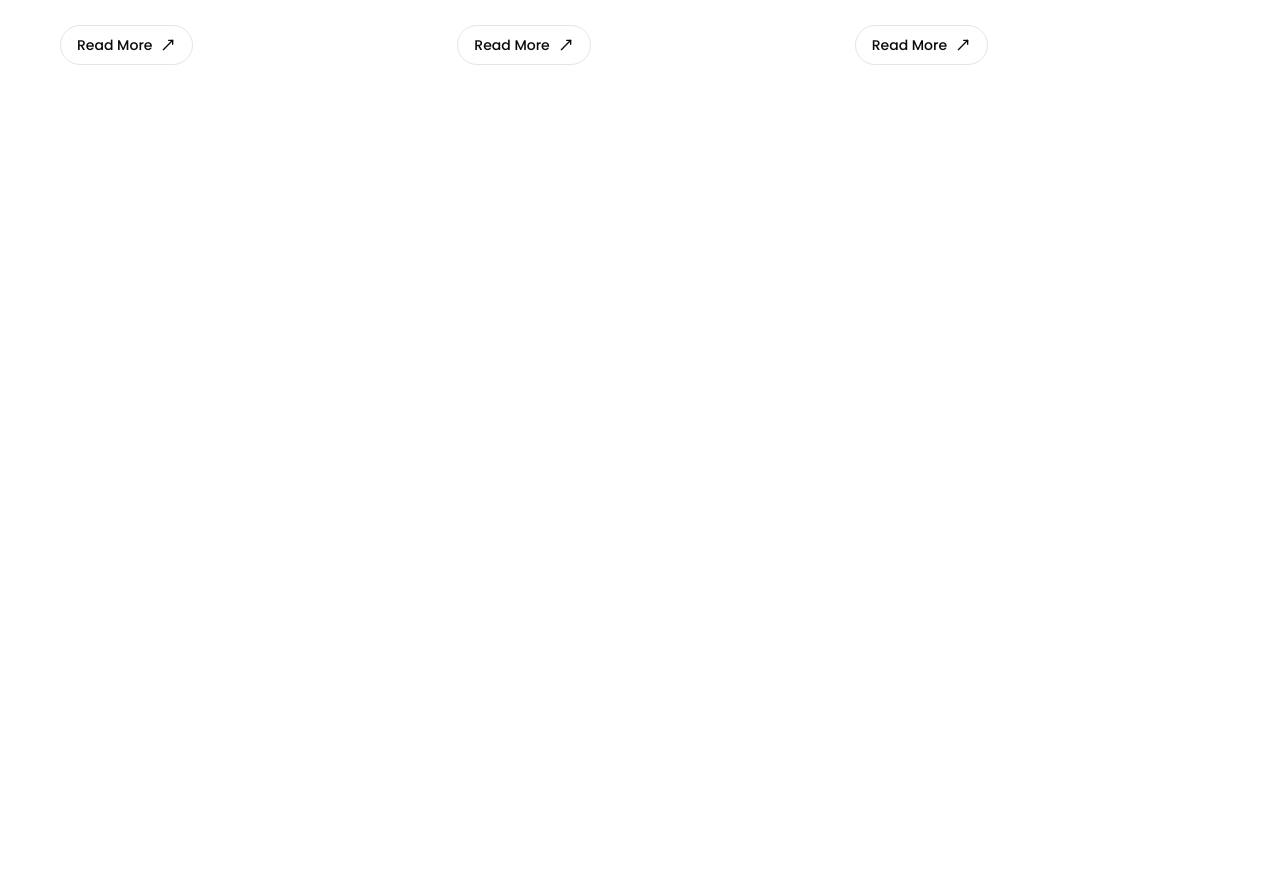
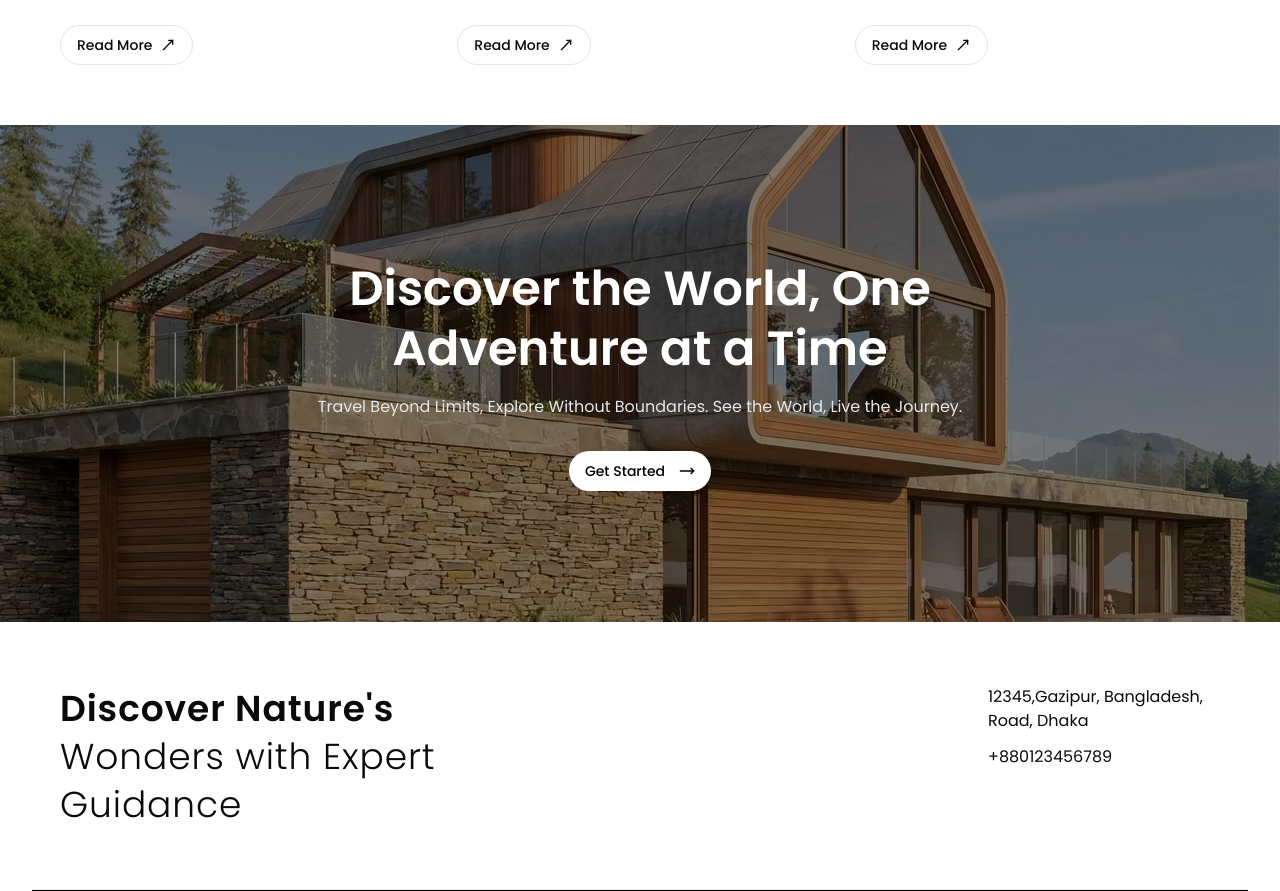
Before and after one commit to Fnrzz/realestate, a Next.js app: page / in a window 1280 px wide. Shown: the part 4405-5296 px from the top of the page. Before the commit the page ends 4530 px from the top, so only its background shows below. Built offline with nearby package versions, Linux system fonts and the light colour scheme.

Commit message:
[PUSH] add discover

```diff
--- a/src/app/page.tsx
+++ b/src/app/page.tsx
@@ -1,3 +1,5 @@
+import DiscoverParalax from "@/components/features/home/DiscoverParalax";
+import DiscoverText from "@/components/features/home/DiscoverText";
 import ExploreApartements from "@/components/features/home/ExploreApartemens";
 import Hero from "@/components/features/home/Hero";
 import LastestNews from "@/components/features/home/LastestNews";
@@ -15,6 +17,9 @@ export default function Home() {
       <ExploreApartements />
       <OurClient />
       <LastestNews />
+      <DiscoverParalax />
+      <DiscoverText />
+      <hr className="h-0.5 w-[95%] mx-auto bg-black" />
     </main>
   );
 }
--- /dev/null
+++ b/src/components/features/home/DiscoverParalax/index.tsx
@@ -0,0 +1,58 @@
+"use client";
+
+import { Button } from "@/components/ui/button";
+import { MoveRightIcon } from "lucide-react";
+import Image from "next/image";
+import { motion, useScroll, useTransform } from "motion/react";
+import { useRef } from "react";
+
+const DiscoverParalax = () => {
+  const containerRef = useRef(null);
+
+  const { scrollYProgress } = useScroll({
+    target: containerRef,
+    offset: ["start end", "end start"],
+  });
+
+  const yParallax = useTransform(scrollYProgress, [0, 1], ["-20%", "20%"]);
+
+  return (
+    <section
+      ref={containerRef}
+      className="relative flex flex-col gap-8 w-full h-[400px] md:h-[500px] overflow-hidden"
+    >
+      <motion.div
+        style={{ y: yParallax }}
+        className="absolute inset-0 w-full h-[140%] -top-[20%] z-0"
+      >
+        <Image
+          src="/assets/home/photo/home1.avif"
+          alt="home1"
+          fill
+          loading="lazy"
+          sizes="100vw"
+          className="object-cover object-center brightness-[0.5]"
+        />
+      </motion.div>
+
+      <div className="relative z-10 w-full h-full flex flex-col items-center justify-center gap-4 px-6">
+        <h1 className="text-3xl md:text-5xl w-full lg:w-[50%] text-center text-white font-semibold leading-tight">
+          Discover the World, One Adventure at a Time
+        </h1>
+        <p className="text-sm md:text-base w-full lg:w-[60%] text-center text-gray-200">
+          Travel Beyond Limits, Explore Without Boundaries. See the World, Live
+          the Journey.
+        </p>
+        <Button
+          size={"lg"}
+          variant={"outline"}
+          className="bg-white text-black hover:bg-gray-100 border-none mt-4 transition-transform hover:scale-105"
+        >
+          Get Started <MoveRightIcon className="ml-2 w-5 h-5" />
+        </Button>
+      </div>
+    </section>
+  );
+};
+
+export default DiscoverParalax;
--- /dev/null
+++ b/src/components/features/home/DiscoverText/index.tsx
@@ -0,0 +1,27 @@
+import ScrollAnimate from "../../animate/ScrollAnimate";
+
+const DiscoverText = () => {
+  return (
+    <section className="flex flex-col gap-8 w-full h-full py-10 px-6 lg:p-15">
+      <div className="flex flex-col md:flex-row  md:justify-between gap-5">
+        <ScrollAnimate
+          direction="right"
+          className="w-full md:w-[50%] lg:w-[40%]"
+        >
+          <h2 className="text-3xl/10 lg:text-4xl/12 font-light tracking-wide text-center md:text-left">
+            <span className="font-semibold">Discover Nature&apos;s</span>{" "}
+            Wonders with Expert Guidance
+          </h2>
+        </ScrollAnimate>
+        <div className="w-full md:w-[50%] lg:w-[20%] flex flex-col gap-3">
+          <p className="text-md text-center md:text-left">
+            12345,Gazipur, Bangladesh, Road, Dhaka
+          </p>
+          <p className="text-md text-center md:text-left">+880123456789</p>
+        </div>
+      </div>
+    </section>
+  );
+};
+
+export default DiscoverText;
```
